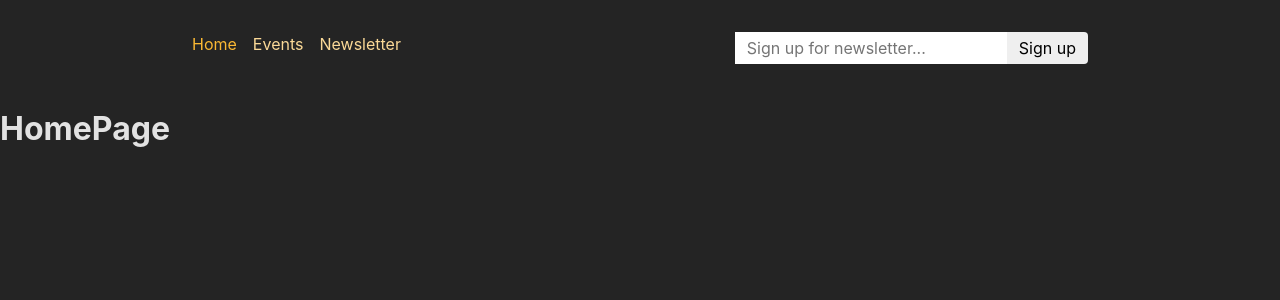
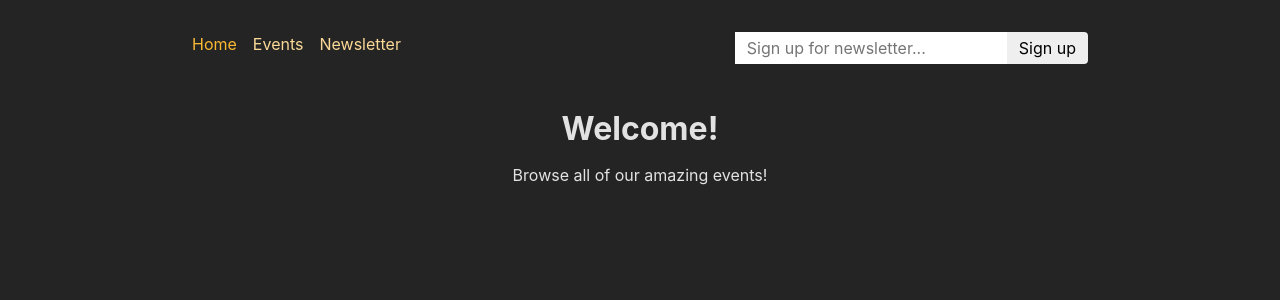
Before and after one commit to szamorano/react-event-app, a React (Create React App) app in the folder frontend/: page / in a window 1280 px wide. Shown: the top 300 px of the page. Built offline with nearby package versions, Linux system fonts and the light colour scheme.

Commit message:
Update home component.

```diff
--- a/frontend/src/pages/Home.js
+++ b/frontend/src/pages/Home.js
@@ -1,5 +1,11 @@
+import PageContent from "../components/PageContent";
+
 function HomePage() {
-  return <h1>HomePage</h1>;
+  return (
+    <PageContent title="Welcome!">
+      <p>Browse all of our amazing events!</p>
+    </PageContent>
+  );
 }
 
 export default HomePage;
```
